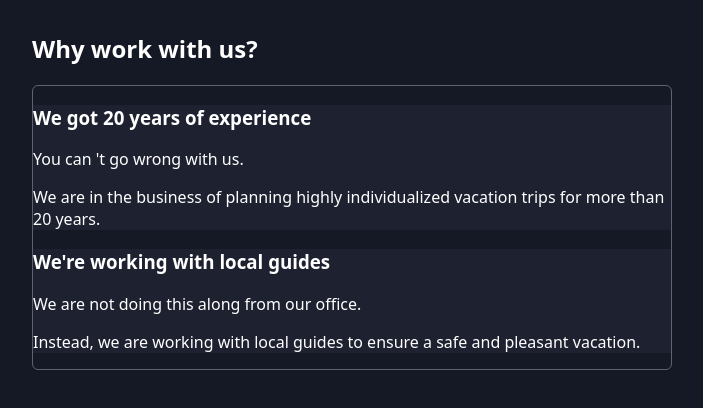
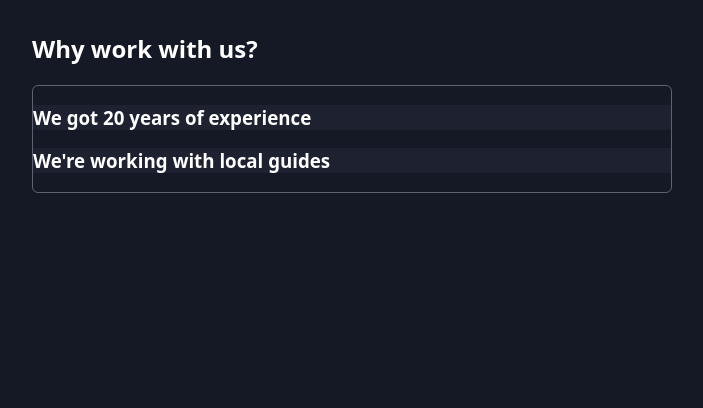
Before and after one commit to sheptianbagjautama/react-pattern-best-practices, a React (Vite) app: page / in a window 1280 px wide. Shown: the top 408 px of the page, without its empty margins (288-991 px from the left). Built offline with nearby package versions, Linux system fonts and the light colour scheme.

Commit message:
Managin Multi-Component State with the Context API

```diff
--- a/src/App.jsx
+++ b/src/App.jsx
@@ -8,6 +8,7 @@
         <h2>Why work with us?</h2>
         <Accordion className="accordion">
           <AccordionItem
+            id="experience"
             className="accordion-item"
             title="We got 20 years of experience"
           >
@@ -20,6 +21,7 @@
             </article>
           </AccordionItem>
           <AccordionItem
+            id="local-guides"
             className="accordion-item"
             title="We're working with local guides"
           >
--- a/src/components/Accordion/Accordion.jsx
+++ b/src/components/Accordion/Accordion.jsx
@@ -1,3 +1,40 @@
+import { useContext } from "react";
+import { useState } from "react";
+import { createContext } from "react";
+
+const AccordionContext = createContext();
+
+export function useAccordionContext() {
+  const ctx = useContext(AccordionContext);
+
+  if (!ctx) {
+    throw new Error(
+      "Accordion-related components must be wrapped by <Accordion>."
+    );
+  }
+
+  return ctx;
+}
+
 export default function Accordion({ children, className }) {
-  return <ul className={className}>{children}</ul>;
+  const [openItemId, setOpenItemId] = useState();
+
+  function openItem(id) {
+    setOpenItemId(id);
+  }
+
+  function closeItem() {
+    setOpenItemId(null);
+  }
+  const contextValue = {
+    openItemId: openItemId,
+    openItem,
+    closeItem,
+  };
+
+  return (
+    <AccordionContext.Provider value={contextValue}>
+      <ul className={className}>{children}</ul>
+    </AccordionContext.Provider>
+  );
 }
--- a/src/components/Accordion/AccordionItem.jsx
+++ b/src/components/Accordion/AccordionItem.jsx
@@ -1,8 +1,28 @@
-export default function AccordionItem({ className, title, children }) {
+import { useAccordionContext } from "./Accordion";
+
+export default function AccordionItem({ id, className, title, children }) {
+  const { openItemId, openItem, closeItem } = useAccordionContext();
+
+  const isOpen = openItemId === id;
+
+  function handleClick() {
+    if (isOpen) {
+      closeItem();
+    } else {
+      openItem(id);
+    }
+  }
+
   return (
     <li className={className}>
-      <h3>{title}</h3>
-      <div>{children}</div>
+      <h3 onClick={handleClick}>{title}</h3>
+      <div
+        className={
+          isOpen ? "accordion-item-content open" : "accordion-item-content"
+        }
+      >
+        {children}
+      </div>
     </li>
   );
 }
```
